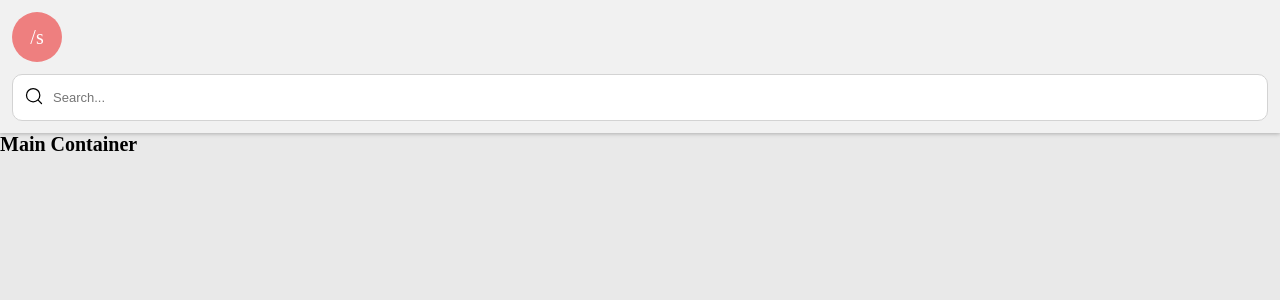
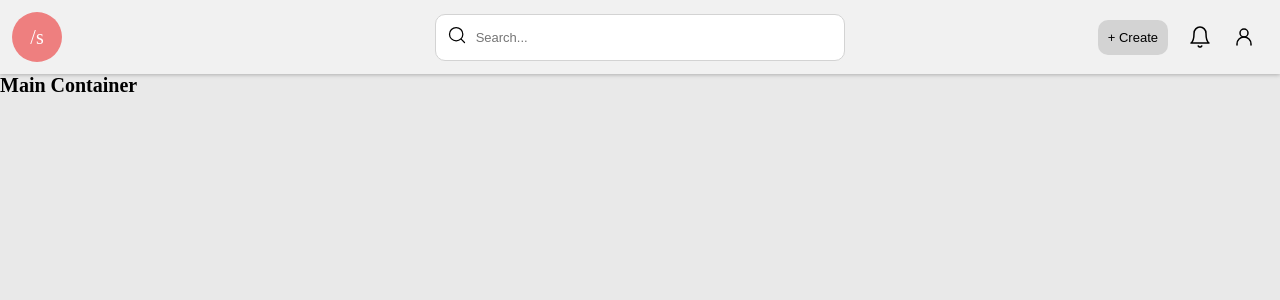
Before and after one commit to carlosr-lotus/section-client, a Next.js app: page / in a window 1280 px wide. Shown: the top 300 px of the page. Built offline with nearby package versions, Linux system fonts and the light colour scheme.

Commit message:
ADD desktop header

```diff
--- a/src/components/core/header/Header.module.css
+++ b/src/components/core/header/Header.module.css
@@ -26,3 +26,33 @@
     border-radius: 1rem;
     border: 1px solid var(--stroke-light);
 }
+
+.options {
+    display: none;
+}
+
+@media (min-width: 800px) {
+    .header {
+        grid-template-columns: 1fr 1fr 1fr;
+        align-items: center;
+    }
+
+    .options {
+        display: grid;
+        grid-template-columns: repeat(3, max-content);
+        align-items: center;
+        place-content: end;
+        align-content: center;
+        gap: 2rem;
+        padding: 0 1.2rem 0 0;
+    }
+
+    .options > button {
+        padding: 1rem;
+        font-size: 1.3rem;
+        border-radius: 1rem;
+        border: 0;
+        cursor: pointer;
+        background-color: var(--background-button-light);
+    }
+}
--- a/src/components/core/header/Header.tsx
+++ b/src/components/core/header/Header.tsx
@@ -7,6 +7,57 @@ export default function Header(): JSX.Element {
     <header className={styles.header}>
       <div className={styles.logo}>/s</div>
       <InputField name="Search" placeholder="Search..." type="text" />
+      <div className={styles.options}>
+        <button>+ Create</button>
+        <svg
+          width="24px"
+          height="24px"
+          strokeWidth="1.5"
+          viewBox="0 0 24 24"
+          fill="none"
+          xmlns="http://www.w3.org/2000/svg"
+          color="#000000"
+        >
+          <path
+            d="M18 8.4C18 6.70261 17.3679 5.07475 16.2426 3.87452C15.1174 2.67428 13.5913 2 12 2C10.4087 2 8.88258 2.67428 7.75736 3.87452C6.63214 5.07475 6 6.70261 6 8.4C6 15.8667 3 18 3 18H21C21 18 18 15.8667 18 8.4Z"
+            stroke="#000000"
+            strokeWidth="1.5"
+            strokeLinecap="round"
+            strokeLinejoin="round"
+          ></path>
+          <path
+            d="M13.73 21C13.5542 21.3031 13.3019 21.5547 12.9982 21.7295C12.6946 21.9044 12.3504 21.9965 12 21.9965C11.6496 21.9965 11.3054 21.9044 11.0018 21.7295C10.6982 21.5547 10.4458 21.3031 10.27 21"
+            stroke="#000000"
+            strokeWidth="1.5"
+            strokeLinecap="round"
+            strokeLinejoin="round"
+          ></path>
+        </svg>
+        <svg
+          width="24px"
+          height="24px"
+          strokeWidth="1.5"
+          viewBox="0 0 24 24"
+          fill="none"
+          xmlns="http://www.w3.org/2000/svg"
+          color="#000000"
+        >
+          <path
+            d="M5 20V19C5 15.134 8.13401 12 12 12V12C15.866 12 19 15.134 19 19V20"
+            stroke="#000000"
+            strokeWidth="1.5"
+            strokeLinecap="round"
+            strokeLinejoin="round"
+          ></path>
+          <path
+            d="M12 12C14.2091 12 16 10.2091 16 8C16 5.79086 14.2091 4 12 4C9.79086 4 8 5.79086 8 8C8 10.2091 9.79086 12 12 12Z"
+            stroke="#000000"
+            strokeWidth="1.5"
+            strokeLinecap="round"
+            strokeLinejoin="round"
+          ></path>
+        </svg>
+      </div>
     </header>
   );
 }
```
